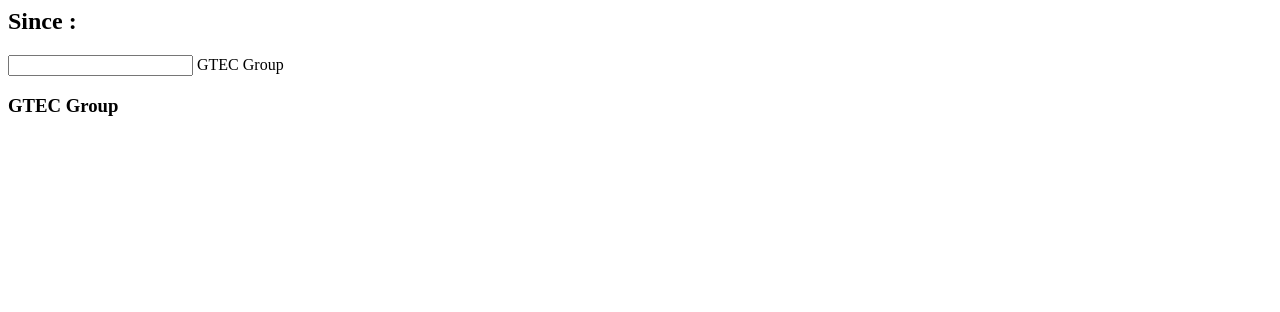
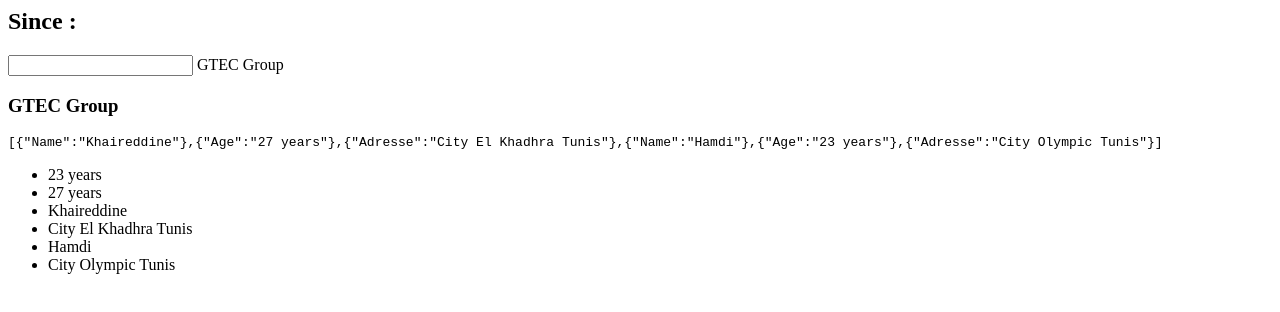
Before and after one commit to kamatris/gtec, a plain HTML site: page index.html in a window 1280 px wide. Drawn offline with nearby package versions, Linux system fonts and the light colour scheme.

Commit message:
Third commit

```diff
--- a/index.html
+++ b/index.html
@@ -14,9 +14,9 @@
     <input type="text" ng-model="age"/>
     <span ng-bind="vm1.name" ></span>
     <h3>{{vm1.name}}</h3>
-    <!--<pre>{{vm1.list}}</pre>-->
+    <pre>{{vm1.list}}</pre>
     <ul>
-        <li ng-repeat="l in vm1.list | filter:'age'">{{l.Name}} {{l.Age}} {{l.Adresse}}</li>
+        <li ng-repeat="l in vm1.list | orderBy:'Age'">{{l.Name}} {{l.Age}} {{l.Adresse}}</li>
     </ul>
 </div>
 
```
